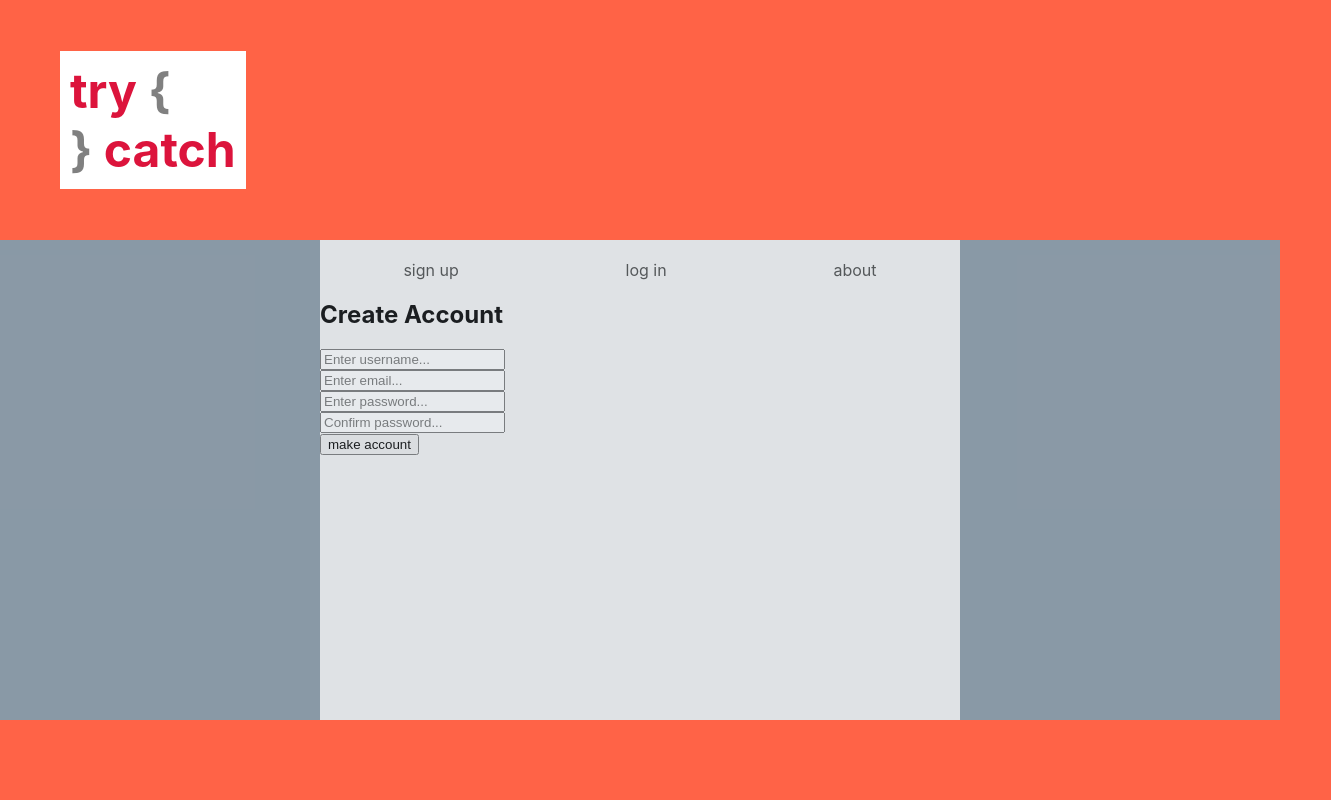
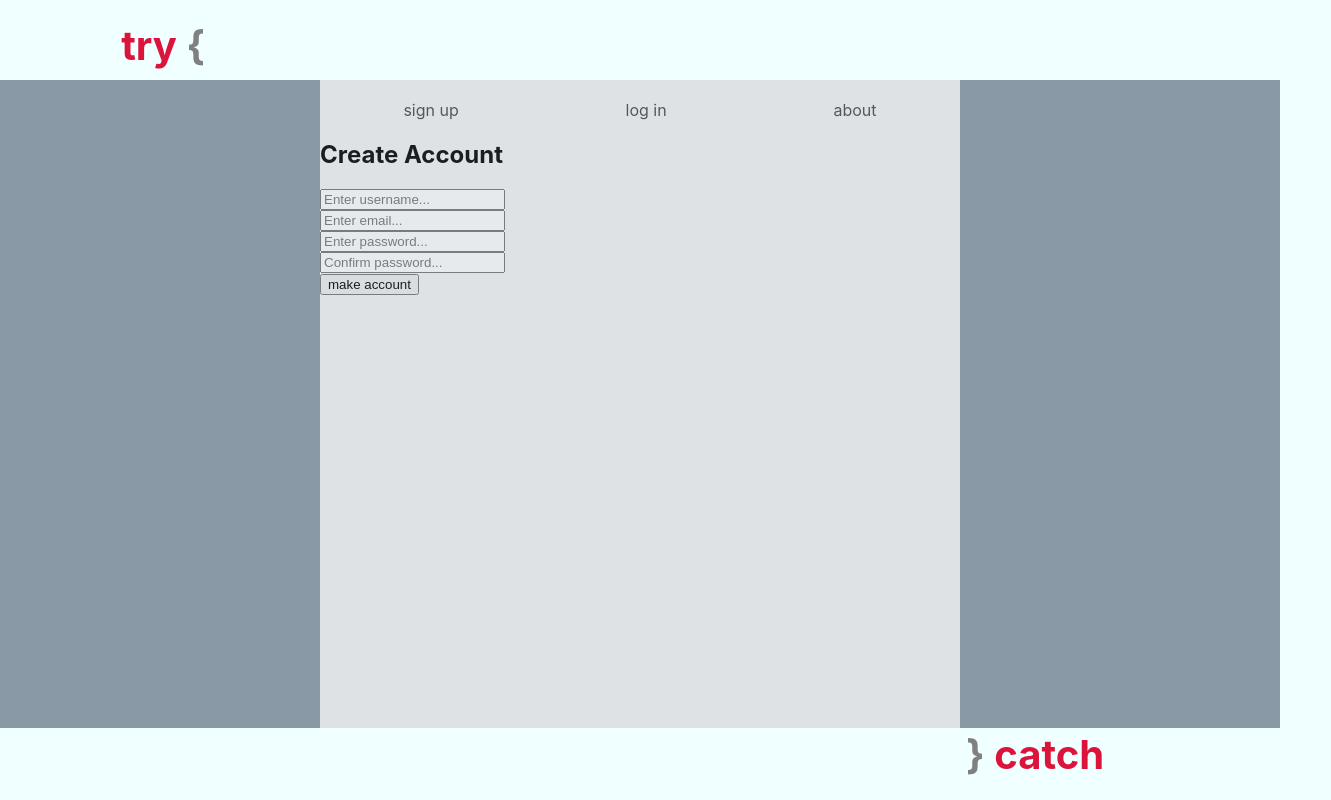
Before and after one commit to nathanlamontsmith12/try-catch, a React (Create React App) app: page / in a window 1280 px wide. Shown: the whole page, 1331 px wide, since content can reach past the window. Built offline with nearby package versions, Linux system fonts and the light colour scheme.

Commit message:
changed layout to match mockup, refactoring

```diff
--- a/src/App.css
+++ b/src/App.css
@@ -3,14 +3,49 @@
 }
 
 body {
-	background: rgba(255, 99, 71);
-	min-height: 500px;
-	min-width: 400px;
+	height: 100vh;
+	background: azure;
+}
+
+footer, header {
+	height: 80px;
+	display: flex;
+	width: 100%;
+}
+
+header {
+	align-items: flex-end;
+	justify-content: flex-start;
+	margin-left: 4%;
+}
+
+footer {
+	align-items: flex-start;
+	justify-content: flex-end;
+	position: fixed;
+	bottom: 0;
+	left: 0;
+}
+
+footer div {
+	width: 30%;
+	display: inline-block;
+}
+
+header span, footer span {
+		color: gray;
+}
+
+h1 {
+	font-size: 40px;
+	color: crimson;
+	margin-left: 60px;
+	display: inline-block;
+	padding: 10px;
 }
 
 main {
-	background: azure;
-	height: 60vh;
+	height: calc(100vh - 152px);
 }
 
 .fakeLink {
@@ -26,3 +61,19 @@ main {
 .fullHeight {
 	height: 100%;
 }
+
+.fullWidth {
+	width: 100%;
+}
+
+@media (width: 400px), {
+	body {
+		width: 400px;
+	}
+}
+
+@media (height: 500px) {
+	body {
+		height: 500px;
+	}
+}
--- a/src/App.js
+++ b/src/App.js
@@ -13,7 +13,9 @@ class App extends Component {
     constructor(){
         super();
         this.state = {
-            page: "home"
+            loggedIn: false,
+            username: "",
+            userId: ""
         }
     }
     render() {
@@ -21,6 +23,7 @@ class App extends Component {
         <div className="App">
             <Header />
             <main>
+                { this.state.loggedIn ? <Nav /> : null }
                 <Switch>
                     <Route exact path="/" render={ (props) => <Home /> } />
                 </Switch>
--- a/src/home/index.jsx
+++ b/src/home/index.jsx
@@ -53,7 +53,7 @@ class Home extends Component {
 				<section className="fullHeight">
 					<div className="fullHeight">
 						<Nav view={this.state.view} changeView={this.changeView} />
-						<h1> { h1InnerText } </h1>
+						<h2> { h1InnerText } </h2>
 						{ this.state.view === "about" ? <About /> :
 							<Auth
 								view={this.state.view}
--- a/src/presentational/footer.jsx
+++ b/src/presentational/footer.jsx
@@ -1,20 +1,33 @@
 import React from 'react';
-import styled from 'styled-components';
+// import styled from 'styled-components';
 
 // Styles:
-const StyledFooter = styled.footer `
-	display: flex;
-	justify-content: center;
-	align-items: center;
-	background: rgba(255, 99, 71);
-	color: slategray;
-	height: 8vh;
-`
+// const StyledFooter = styled.footer `
+// 	position: fixed;
+// 	left: 0;
+// 	bottom: 0;
+// 	width: 100%;
+// 	display: flex;
+// 	justify-content: flex-end;
+// 	align-items: flex-start;
+
+// 	span {
+// 		color: gray;
+// 	}
+// `
+
+// 	background: rgba(255, 99, 71);   // tomato
 
 function Footer (props) {
+
+	const close = "}";
+
 	return (
-		<StyledFooter>
-		</StyledFooter>
+		<footer>
+			<div>
+				<h1> <span> { close } </span> catch </h1>
+			</div>
+		</footer>
 	)
 }
 
--- a/src/presentational/header.jsx
+++ b/src/presentational/header.jsx
@@ -1,43 +1,35 @@
 import React from 'react';
-import styled from 'styled-components';
+//import styled from 'styled-components';
 
 // Styles:
-const StyledHeader = styled.header`
-	background: rgba(255, 99, 71, 0.8);
-	height: 30vh;
-	display: flex;
-	align-items: center;
+// const StyledHeader = styled.header`
+// 	display: flex;
+// 	align-items: flex-end;
+// 	justify-content: flex-start;
+// 	width: 100%;
 
-	div {
-		display: inline-flex;
-		align-items: center;
-		justify-content: center;
-		height: 80%;
-	}
+// 	span {
+// 		color: gray;
+// 	}
+// `
 
-	h1 {
-		font-size: 48px;
-		color: crimson;
-		background: white;
-		margin-left: 60px;
-		display: inline-block;
-		padding: 10px;
-	}
-
-	span {
-		color: gray;
-	}
-`
+	// div {
+	// 	display: inline-flex;
+	// 	align-items: center;
+	// 	justify-content: center;
+	// 	height: 80%;
+	// }
+//	background: rgba(255, 99, 71, 0.8);
+// transparent tomato
 
 function Header (props) {
 
 	const open = "{";
-	const close = "}";
 
 	return (
-		<StyledHeader>
-			<h1> try <span>{ open }</span> <br /> <span>{ close }</span> catch </h1>
-		</StyledHeader>
+		<header>
+			<h1> try <span>{ open }</span> </h1>
+		</header>
 	)
 }
 
```
